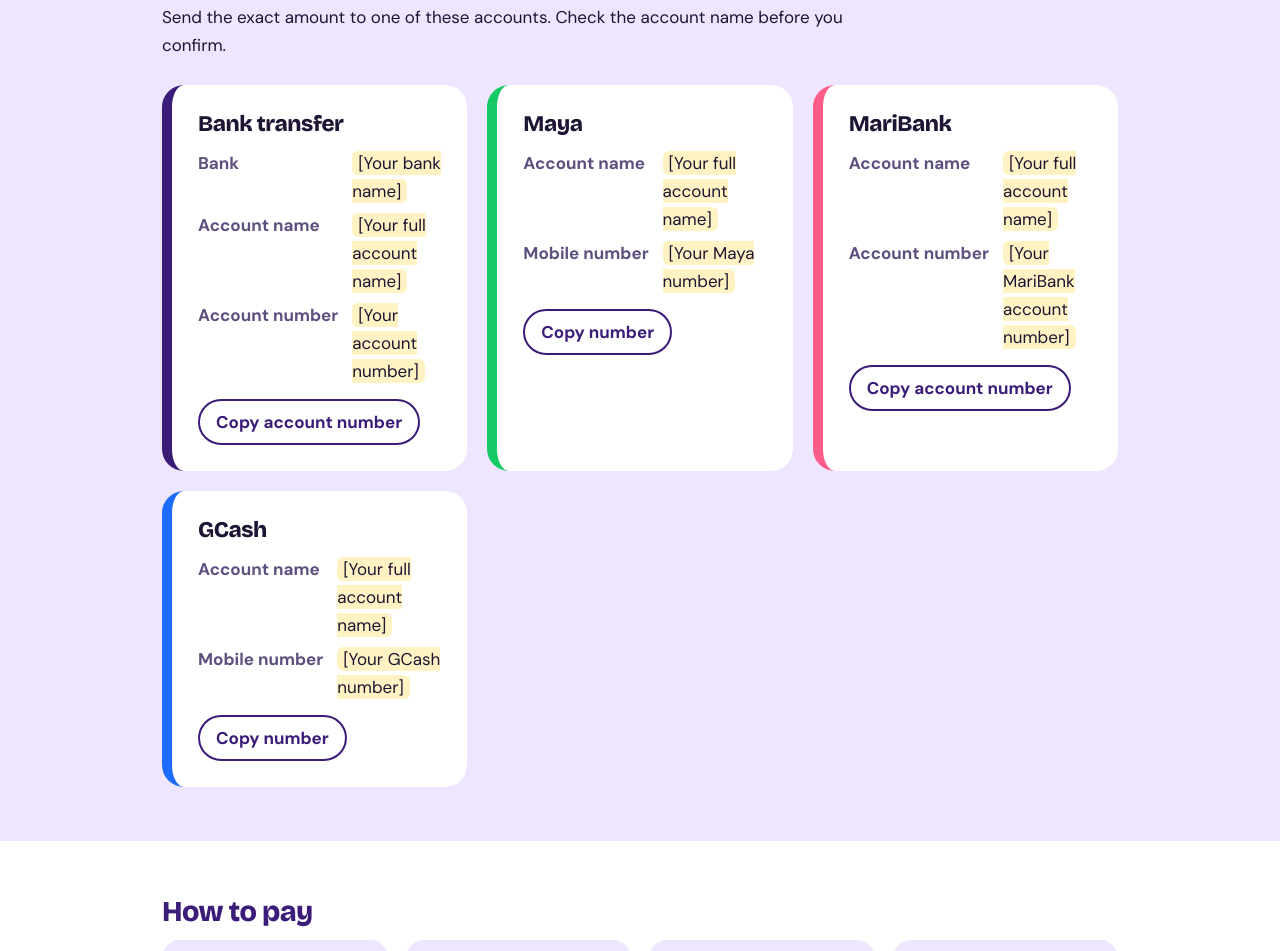
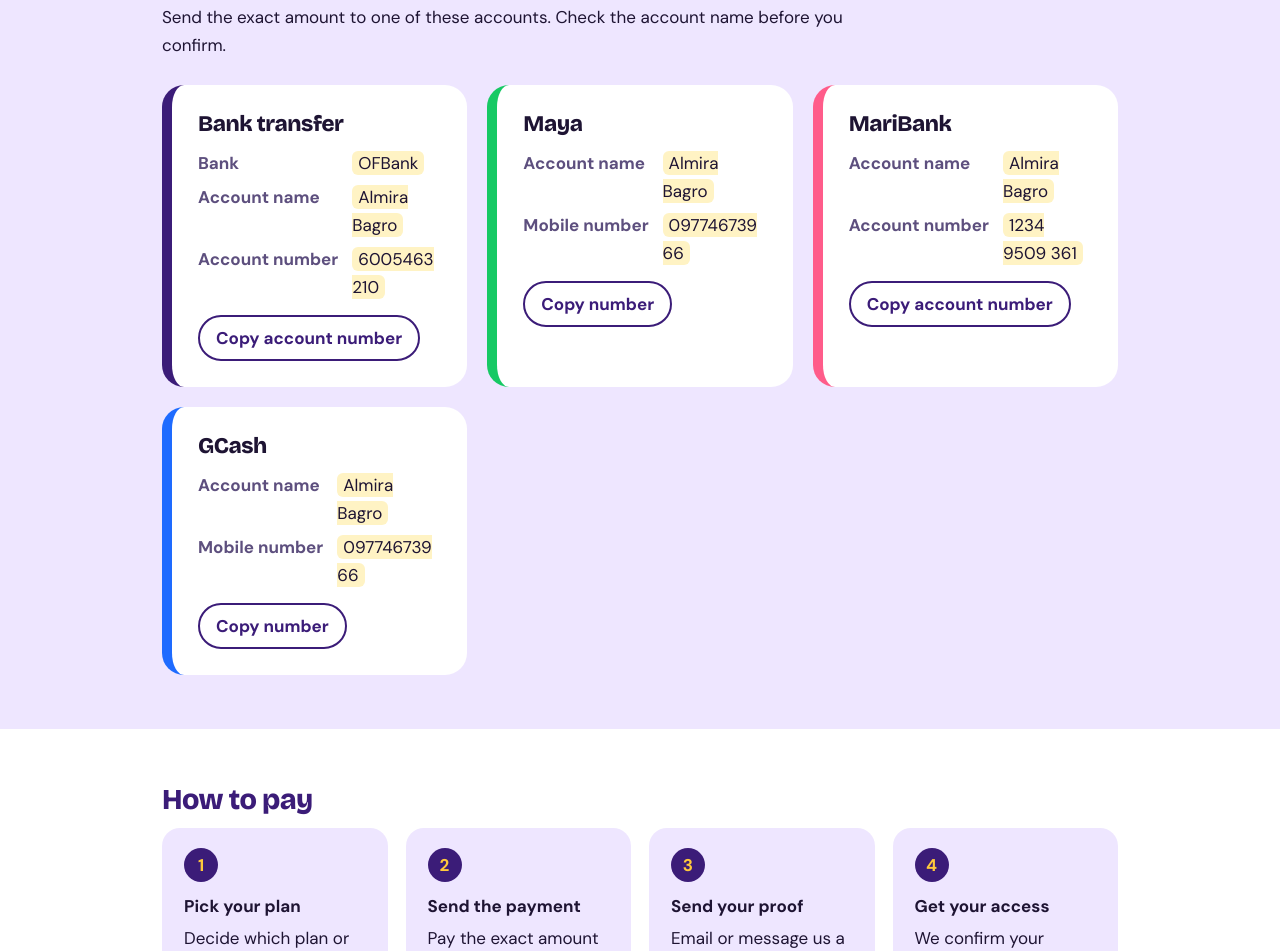
Before and after one commit to queenofartlearninghub/queen-of-art, a plain HTML site: page payment.html in a window 1280 px wide. Shown: the part 777-1728 px from the top of the page. Drawn offline with nearby package versions, Linux system fonts and the light colour scheme.

Commit message:
Update payment.html

```diff
--- a/payment.html
+++ b/payment.html
@@ -104,9 +104,9 @@
         <article class="method">
           <h3>Bank transfer</h3>
           <dl>
-            <dt>Bank</dt><dd><span class="fill">[Your bank name]</span></dd>
-            <dt>Account name</dt><dd><span class="fill">[Your full account name]</span></dd>
-            <dt>Account number</dt><dd id="bankNo"><span class="fill">[Your account number]</span></dd>
+            <dt>Bank</dt><dd><span class="fill">OFBank</span></dd>
+            <dt>Account name</dt><dd><span class="fill">Almira Bagro</span></dd>
+            <dt>Account number</dt><dd id="bankNo"><span class="fill">6005463210</span></dd>
           </dl>
           <button class="copy" type="button" data-target="bankNo">Copy account number</button>
         </article>
@@ -114,8 +114,8 @@
         <article class="method maya">
           <h3>Maya</h3>
           <dl>
-            <dt>Account name</dt><dd><span class="fill">[Your full account name]</span></dd>
-            <dt>Mobile number</dt><dd id="mayaNo"><span class="fill">[Your Maya number]</span></dd>
+            <dt>Account name</dt><dd><span class="fill">Almira Bagro</span></dd>
+            <dt>Mobile number</dt><dd id="mayaNo"><span class="fill">09774673966</span></dd>
           </dl>
           <button class="copy" type="button" data-target="mayaNo">Copy number</button>
         </article>
@@ -123,8 +123,8 @@
         <article class="method mari">
           <h3>MariBank</h3>
           <dl>
-            <dt>Account name</dt><dd><span class="fill">[Your full account name]</span></dd>
-            <dt>Account number</dt><dd id="mariNo"><span class="fill">[Your MariBank account number]</span></dd>
+            <dt>Account name</dt><dd><span class="fill">Almira Bagro</span></dd>
+            <dt>Account number</dt><dd id="mariNo"><span class="fill">1234 9509 361</span></dd>
           </dl>
           <button class="copy" type="button" data-target="mariNo">Copy account number</button>
         </article>
@@ -132,8 +132,8 @@
         <article class="method gcash">
           <h3>GCash</h3>
           <dl>
-            <dt>Account name</dt><dd><span class="fill">[Your full account name]</span></dd>
-            <dt>Mobile number</dt><dd id="gcashNo"><span class="fill">[Your GCash number]</span></dd>
+            <dt>Account name</dt><dd><span class="fill">Almira Bagro</span></dd>
+            <dt>Mobile number</dt><dd id="gcashNo"><span class="fill">09774673966</span></dd>
           </dl>
           <button class="copy" type="button" data-target="gcashNo">Copy number</button>
         </article>
```
